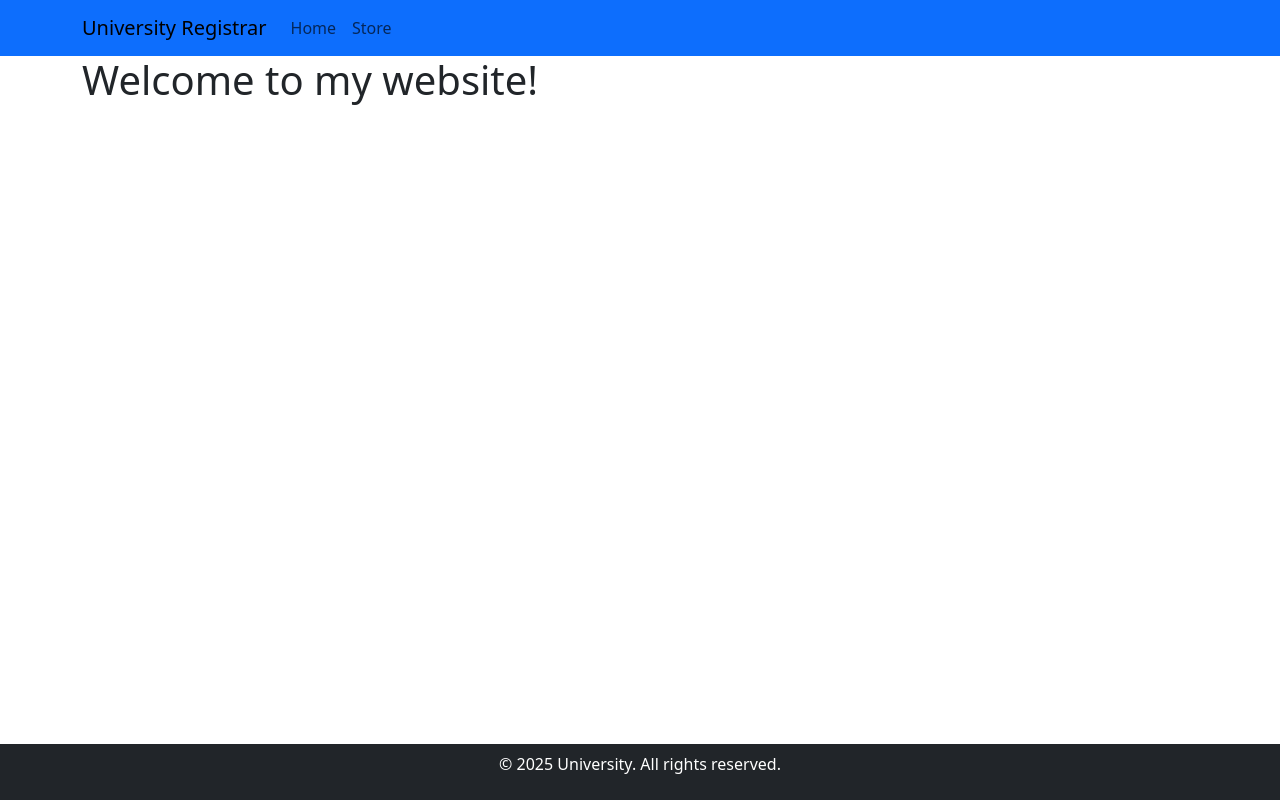
After one commit to tenghoit/university-registrar-db, a PHP site: page /php/page_template.php in a window 1280 px wide. The commit adds this page. Run offline with PHP 8.4, Linux system fonts and the light colour scheme.

Commit message:
started on home page

```diff
--- a/css/style.css
+++ b/css/style.css
@@ -1,115 +1,12 @@
 html, body {
-    margin: 0;
-    font-family: Arial, sans-serif;
     height: 100%;
+}
 
+body {
     display: flex;
     flex-direction: column;
-    min-height: 100%;
-
-    background-color: lightgray;
 }
 
-header, footer{
-    display: flex;
-    align-items: center;
-    justify-content: center;
-    flex-direction: column;
-
-    /* background-color: #d4a017; Dark yellow */
-    background-color: teal;
-
+main {
+    flex: 1;
 }
-
-nav{
-    display: flex;
-    align-items: center;
-    justify-content: space-between;
-    flex-direction: row;
-
-    max-width: 100%;
-    margin: 1rem;
-}
-
-nav a {
-    padding: 0.5rem;
-}
-
-main{
-    display: flex;
-    flex-direction: column;
-
-    background-color: white;
-    width: 80%;
-    margin: 0 auto;
-    flex: 1;
-
-    padding: 1rem;
-}
-
-footer{
-    margin-top: auto;
-}
-
-form{
-    max-width: 100%;
-    overflow-x: auto;
-}
-
-table, thead, tbody {
-    max-width: 100%;
-    overflow-x: auto;
-    table-layout: auto;
-}
-
-table, th, td {
-    border: 1px solid black;
-    border-collapse: collapse;
-}
-
-th, td, tr, thead {
-    padding: 2px;
-}
-
-
-/* Bars */
-.header-bar, .footer-bar {
-    background-color: #d4a017; /* Dark yellow */
-    height: 50px;
-    width: 100%;
-    display: flex;
-    align-items: center;
-    justify-content: center;
-}
-
-/* Logo */
-.logo {
-    height: 40px; /* Adjust based on your preference */
-    margin-right: auto; /* Push it to the left */
-    margin-left: 10px; /* Add spacing */
-}
-
-/* Rotating ad */
-.rotating-image {
-    width: 200px; /* Adjust the size */
-    height: 200px;
-    animation: rotate 5s linear infinite; /* Infinite rotation over 5 seconds */
-    display: block;
-    margin: 20px auto; /* Center image horizontally */
-}
-
-/* Keyframes for Rotation */
-@keyframes rotate {
-    from {
-        transform: rotate(0deg);
-    }
-    to {
-        transform: rotate(360deg);
-    }
-}
-
-/* Footer */
-.footer-bar {
-    position: fixed;
-    bottom: 0;
-}
--- /dev/null
+++ b/php/page_template.php
@@ -0,0 +1,51 @@
+<!DOCTYPE html>
+<html lang="en">
+<head>
+    <meta charset="UTF-8">
+    <meta name="viewport" content="width=device-width, initial-scale=1.0">
+    <link href="https://cdn.jsdelivr.net/npm/bootstrap@5.3.3/dist/css/bootstrap.min.css" rel="stylesheet" integrity="sha384-QWTKZyjpPEjISv5WaRU9OFeRpok6YctnYmDr5pNlyT2bRjXh0JMhjY6hW+ALEwIH" crossorigin="anonymous">
+    <link rel="stylesheet" href="../css/style.css">
+    <title>Document</title>
+</head>
+<body>
+    <script src="https://cdn.jsdelivr.net/npm/bootstrap@5.3.3/dist/js/bootstrap.bundle.min.js" integrity="sha384-YvpcrYf0tY3lHB60NNkmXc5s9fDVZLESaAA55NDzOxhy9GkcIdslK1eN7N6jIeHz" crossorigin="anonymous"></script>
+    <header>
+        <nav class="navbar navbar-expand-md text-bg-primary">
+            <div class="container">
+                <a href="#" class="navbar-brand">University Registrar</a>
+                <button class="navbar-toggler" data-bs-toggle="collapse" data-bs-target="#nav" aria-controls="nav" aria-label="Expand Navigation">
+                    <span class="navbar-toggler-icon"></span>
+                </button>
+                <div class="collapse navbar-collapse" id="nav">
+                    <ul class="navbar-nav">
+                        <li class="nav-item">
+                            <a href="" class="nav-link">Home</a>
+                        </li>
+                        <li class="nav-item">
+                            <a href="" class="nav-link">Store</a>
+                        </li>
+                    </ul>
+                </div>
+            </div>
+        </nav>
+    </header>
+    <main class="text-bg-body">
+        <div class="container">
+            <div class="row">
+                <div class="col">
+                    <h1>Welcome to my website!</h1>
+                </div>
+            </div>
+        </div>
+    </main>
+    <footer class="text-bg-dark text-center mt-auto">
+        <div class="container">
+            <div class="row">
+                <div class="col">
+                    <p class="p-2">&copy; 2025 University. All rights reserved.</p>
+                </div>
+            </div>
+        </div>
+    </footer>
+</body>
+</html>
```
Also changed, not shown: php/bootstrap.html (+26 -2 lines).
